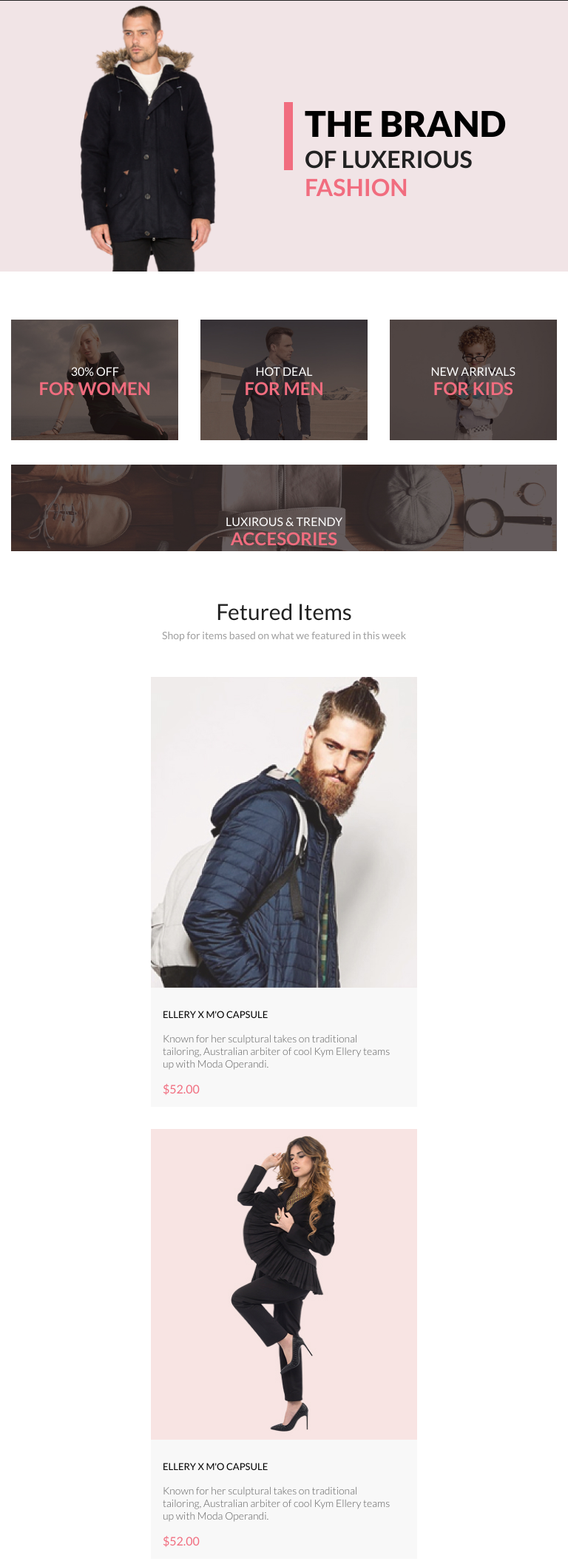
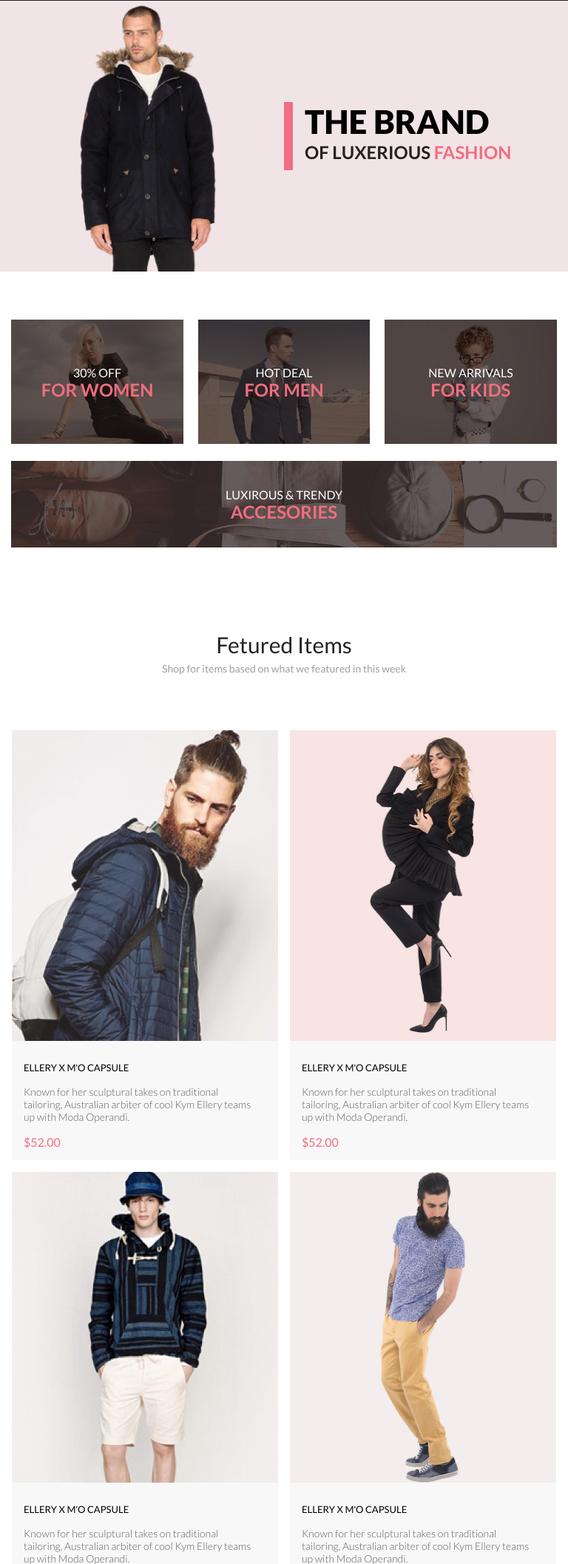
Before and after one commit to StaciBunx/frontend, a PHP site: page / in a window 768 px wide. Shown: the part 302-2416 px from the top of the page at 74% size. Run offline with PHP 8.4, Linux system fonts and the light colour scheme.

Commit message:
homework 12 ready

```diff
--- a/Brand-shop/index.html
+++ b/Brand-shop/index.html
@@ -45,7 +45,6 @@
                     <h2 class="promo-heading">OF LUXERIOUS <span class="promo-heading-highlight">FASHION</span> </h2>
                 </div>
             </div>
-
 
         </section>
 
--- a/Brand-shop/style.css
+++ b/Brand-shop/style.css
@@ -239,13 +239,37 @@ a {
 }
 
 @media screen and (min-width: 768px) and (max-width: 1024px) {
-    .center {
-        max-width: 1024px;
-        margin: 0 auto;
+
+    .promo-title {
+        font-size: 44px;
+        line-height: 53px;
     }
 
-    /* .offer-item .big {
-        max-width: 768px;
-    } */
+    .promo-heading {
+        font-size: 24px;
+        line-height: 29px;
+    }
 
+    .promo-info {
+        border-left: 12px solid #F16D7F;
+        height: 92px;
+        padding-left: 16px;
+    }
+
+    .offer {
+        gap: 20px;
+        margin-bottom: 110px;
+    }
+
+    .offer-item-big {
+        min-height: 116px;
+    }
+
+    .featured-content {
+        margin-bottom: 75px;
+    }
+
+    .featured-items {
+        gap: 16px;
+    }
 }
```
